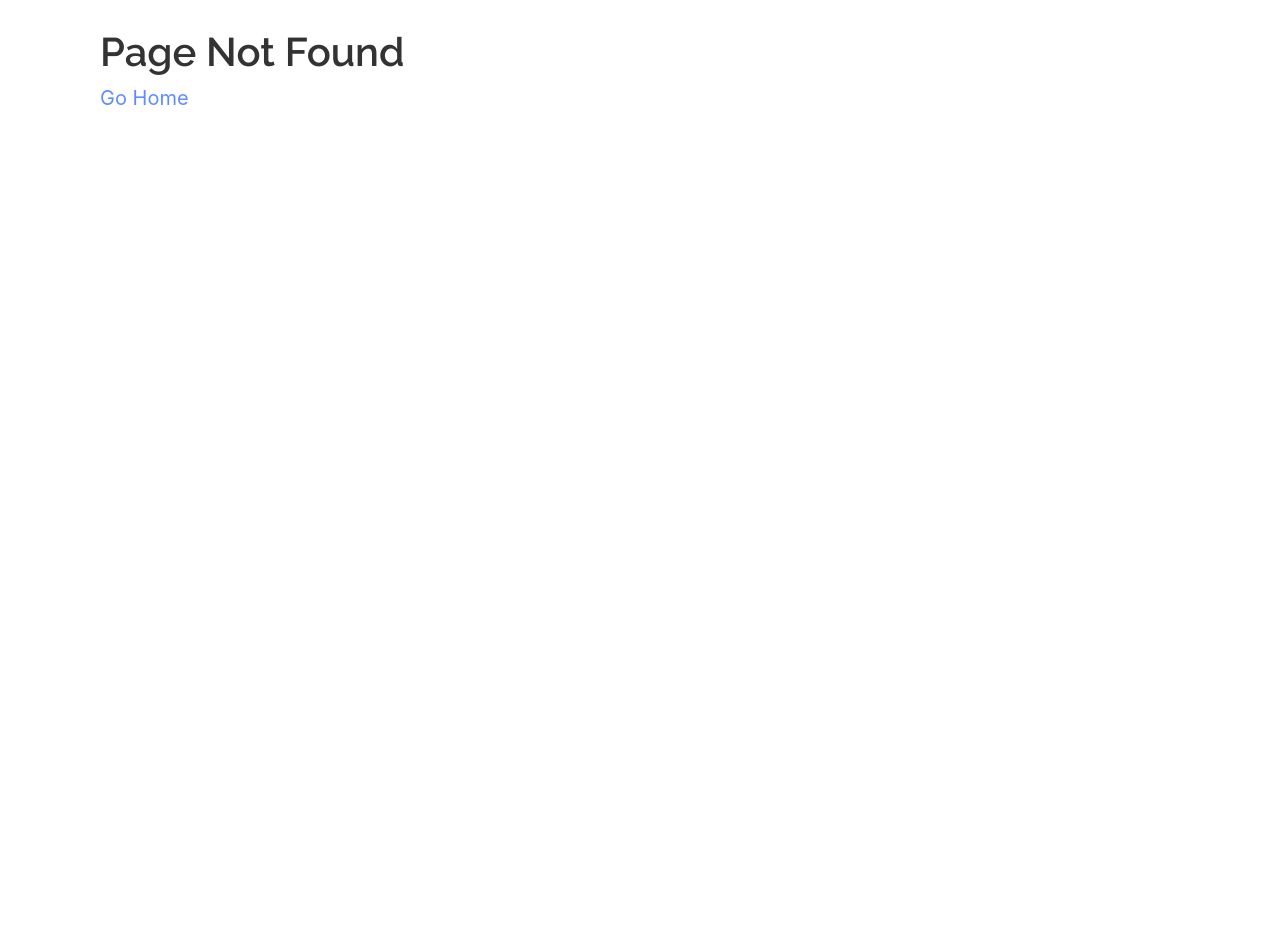
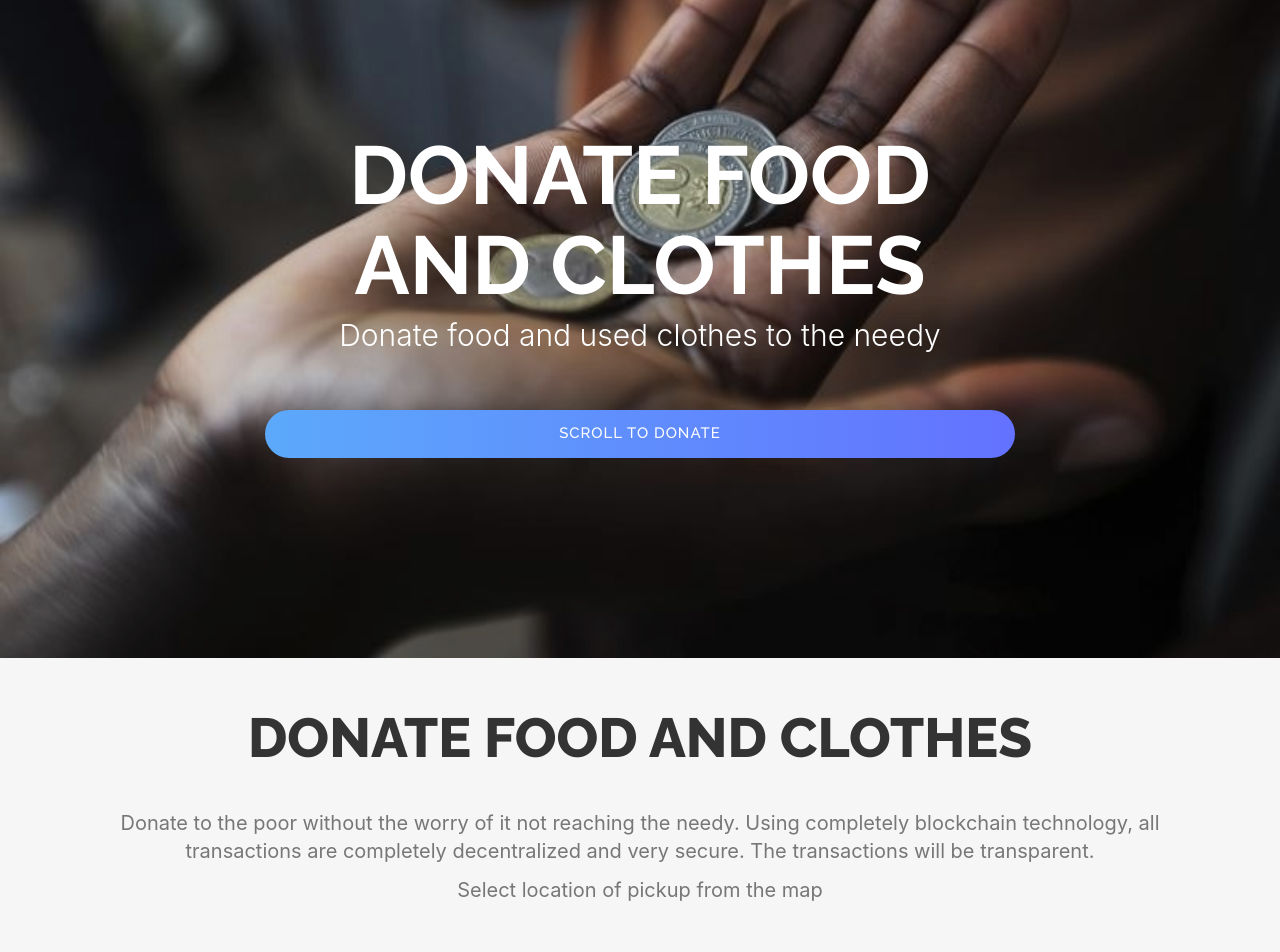
Before and after one commit to Vishwak-Kiran/vizFund, a React (Create React App) app: page /donateFood in a window 1280 px wide. Before the commit this address had no page. Shown: the part 220-1172 px from the top of the page. Before the commit the page ends 800 px from the top, so only its background shows below. Built offline with nearby package versions, Linux system fonts and the light colour scheme; what smooth-scroll would draw is missing.

Commit message:
yet another quality commit

```diff
--- a/package.json
+++ b/package.json
@@ -12,6 +12,7 @@
     "react-dom": "^18.0.0",
     "react-router-dom": "^6.3.0",
     "react-scripts": "5.0.1",
+    "react-simple-maps": "^2.3.0",
     "smooth-scroll": "^16.1.3",
     "web-vitals": "^2.1.4"
   },
--- a/src/App.css
+++ b/src/App.css
@@ -16,3 +16,7 @@
     width: 110%;
   }
 }
+svg {
+  display: inline-block;
+  vertical-align: middle;
+}
--- a/src/App.js
+++ b/src/App.js
@@ -5,8 +5,10 @@ import SmoothScroll from "smooth-scroll";
 import { BrowserRouter, Route, Routes, Link } from "react-router-dom";
 import "./App.css";
 import DonateMain from "./components/Donate/donatemain";
-import Home from "./components/Home/home"
+import Home from "./components/Home/home";
 import ScrollToTop from "./components/scrolltotop";
+import DonateFood from "./components/DonateFood/donateFood";
+import reactMap from "./components/Donate/reactMap";
 
 export const scroll = new SmoothScroll('a[href*="#"]', {
   speed: 1000,
@@ -15,8 +17,8 @@ export const scroll = new SmoothScroll('a[href*="#"]', {
 
 const NotFoundPage = () => {
   return (
-    <div style={{padding:100}}>
-      <h1 style={{ color: "red", fontSize: 100, }}>404</h1>
+    <div style={{ padding: 100 }}>
+      <h1 style={{ color: "red", fontSize: 100 }}>404</h1>
       <h3>Page Not Found</h3>
       <p>
         <Link to="/">Go Home</Link>
@@ -40,6 +42,8 @@ const App = () => {
           <Route path="*" element={<NotFoundPage />} />
           <Route path="/" element={Home()}></Route>
           <Route path="/donate" element={<DonateMain />}></Route>
+          <Route path="/donateFood" element={<DonateFood />}></Route>
+          <Route path="/map" element={reactMap()}></Route>
         </Routes>
       </BrowserRouter>
     </div>
--- /dev/null
+++ b/src/components/Donate/reactMap.jsx
@@ -0,0 +1,25 @@
+import React from "react";
+import ReactDOM from "react-dom";
+import { ComposableMap, Geographies, Geography } from "react-simple-maps";
+
+
+
+const geoUrl =
+  "https://raw.githubusercontent.com/zcreativelabs/react-simple-maps/master/topojson-maps/world-110m.json";
+
+
+const reactMap = () => {
+    return (
+        <div>
+        <ComposableMap>
+          <Geographies geography={geoUrl}>
+            {({ geographies }) =>
+              geographies.map(geo => <Geography key={geo.rsmKey} geography={geo} />)
+            }
+          </Geographies>
+        </ComposableMap>
+      </div>
+     );
+}
+
+export default reactMap;
--- /dev/null
+++ b/src/components/DonateFood/donateFood.jsx
@@ -0,0 +1,31 @@
+import React from "react";
+import { useEffect, useState } from "react";
+
+import { Contact } from "../Donate/contact";
+import { Header } from "../Donate/header";
+import JsonData from "../data/data.json";
+import Donate from "../Donate/donate";
+import { Features } from "../Donate/features";
+import FeaturesFood from "./featuresFood";
+import HeaderFood from "./headerFood";
+
+
+
+
+const DonateFood = () => {
+    const [landingPageData, setLandingPageData] = useState({});
+    useEffect(() => {
+      setLandingPageData(JsonData);
+    }, []);
+    return (
+        <div>
+          <HeaderFood></HeaderFood>
+          <FeaturesFood></FeaturesFood>
+          <Contact />
+        </div>
+
+      );
+}
+
+
+export default DonateFood;
--- /dev/null
+++ b/src/components/DonateFood/featuresFood.jsx
@@ -0,0 +1,22 @@
+const FeaturesFood = () => {
+    return (
+        <div id="features" className="text-center">
+          <div className="container">
+            <div className="features-text">
+              <h2>Donate Food and Clothes</h2>
+            </div>
+            <div className="features-content">
+              <p>
+                Donate to the poor without the worry of it not reaching the needy.
+                Using completely blockchain technology, all transactions are
+                completely decentralized and very secure. The transactions will be
+                transparent.
+              </p>
+              <p>Select location of pickup from the map</p>
+            </div>
+          </div>
+        </div>
+      );
+}
+
+export default FeaturesFood;
--- /dev/null
+++ b/src/components/DonateFood/headerFood.jsx
@@ -0,0 +1,29 @@
+const HeaderFood = (props) => {
+    return (
+        <header id='header'>
+          <div className='intro'>
+            <div className='overlay'>
+              <div className='container'>
+                <div className='row'>
+                  <div className='col-md-8 col-md-offset-2 intro-text'>
+                    <h1>
+                      Donate Food and Clothes
+                      <span></span>
+                    </h1>
+                    <p> Donate food and used clothes to the needy</p>
+                    <a
+                      href='#features'
+                      className='btn btn-custom btn-lg page-scroll'
+                    >
+                      Scroll to Donate
+                    </a>{' '}
+                  </div>
+                </div>
+              </div>
+            </div>
+          </div>
+        </header>
+      );
+}
+
+export default HeaderFood;
--- a/src/components/Home/features.jsx
+++ b/src/components/Home/features.jsx
@@ -23,8 +23,8 @@ export const Features = (props) => {
             deliver it to your prefered food banks.
           </p>
           <div className="a-tag">
-          <a href="/donate" className="btn btn-custom btn-lg">
-            Donate FOOD
+          <a href="/donateFood" className="btn btn-custom btn-lg">
+            Donate Food
           </a>
           </div>
         </div>
--- a/src/index.css
+++ b/src/index.css
@@ -11,3 +11,13 @@ code {
   font-family: source-code-pro, Menlo, Monaco, Consolas, 'Courier New',
     monospace;
 }
+
+svg {
+  display: inline-block;
+  vertical-align: middle;
+}
+
+html {
+  font-family: system-ui, sans-serif;
+  font-size: 1.25rem;
+}
```
Also changed, not shown: 1 other file (tests, documents, lock files or other folders).
